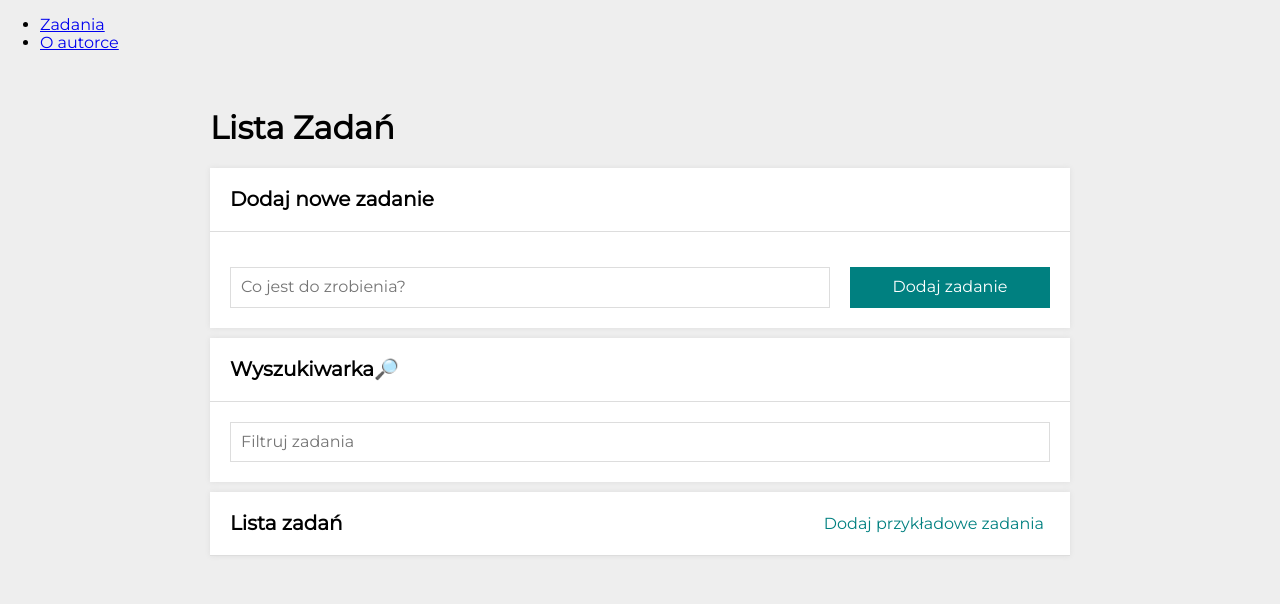
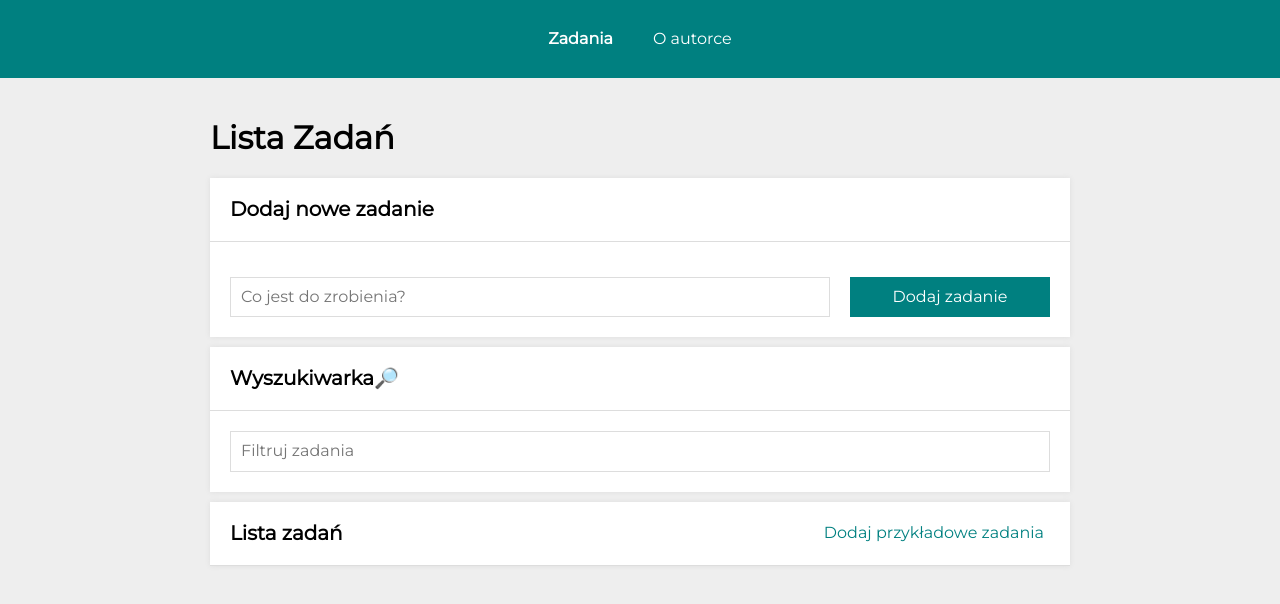
Before and after one commit to Gosia-Magdzik/todo-list-react, a React (Create React App) app: page /#/zadania in a window 1280 px wide. Shown: the top 604 px of the page. Built offline with nearby package versions, Linux system fonts and the light colour scheme.

Commit message:
Navigation bar

```diff
--- a/src/App.js
+++ b/src/App.js
@@ -1,19 +1,12 @@
-import { HashRouter, Link, Switch, Route, Redirect } from "react-router-dom";
-import  TasksPage from "./features/tasks/tasksPage";
-import  TaskPage from "./features/tasks/taskPage";
+import { HashRouter, Switch, Route, Redirect } from "react-router-dom";
+import TasksPage from "./features/tasks/tasksPage";
+import TaskPage from "./features/tasks/taskPage";
 import AuthorPage from "./features/author/AuthorPage";
+import Navigation from "./common/Navigation";
 
 export default () => (
    <HashRouter>
-      <nav>
-         <ul>
-            <li>
-                <Link to="/zadania">Zadania</Link>
-            </li>
-            <li>
-                <Link to="/ToAuthor">O autorce</Link>
-            </li>
-         </ul>
+      <Navigation/>
          <Switch>
             <Route path="/zadania/:id">
                <TaskPage/>
@@ -28,6 +21,5 @@ export default () => (
                <Redirect to="/zadania" />
             </Route>
          </Switch>
-      </nav>
    </HashRouter>
 );
--- a/src/common/Navigation/index.js
+++ b/src/common/Navigation/index.js
@@ -1 +1,16 @@
-import {StyledNavLink} from "./styled";
+import { StyledNavLink, Nav, Ul, Li } from "./styled";
+
+const Navigation = () => (
+    <Nav>
+        <Ul>
+            <Li>
+                <StyledNavLink to="/zadania">Zadania</StyledNavLink>
+            </Li>
+            <Li>
+                <StyledNavLink to="/ToAuthor">O autorce</StyledNavLink>
+            </Li>
+        </Ul>
+    </Nav>
+);
+
+export default Navigation;
--- a/src/common/Navigation/styled.js
+++ b/src/common/Navigation/styled.js
@@ -1,11 +1,33 @@
 import styled from "styled-components";
+import { NavLink } from "react-router-dom";
 
-export const styledNavLink = styled(NavLink)`
-    &.active {
-       color: ${({ theme }) => theme.color.white};
-    }
+export const Nav = styled.nav`
+    background-color: ${({ theme }) => theme.color.teal};
+`;
 
-    &.hover {
-        border-bottom: 1px solid;
-    }
+export const Ul = styled.ul`
+    display: flex;
+    justify-content: center;
+    list-style: none;
+    padding: 10px;
+    margin: 0px;
 `;
+
+export const Li = styled.li`
+    padding: 20px;
+`;
+
+export const StyledNavLink = styled(NavLink).attrs(() => ({
+    activeClassName: "active",
+  }))`
+    color: ${({ theme }) => theme.color.white};
+    text-decoration: none;
+
+        &.active {
+            font-weight: bold;
+        }
+
+        &:hover {
+            border-bottom: 1px solid;
+        }
+`;
```
